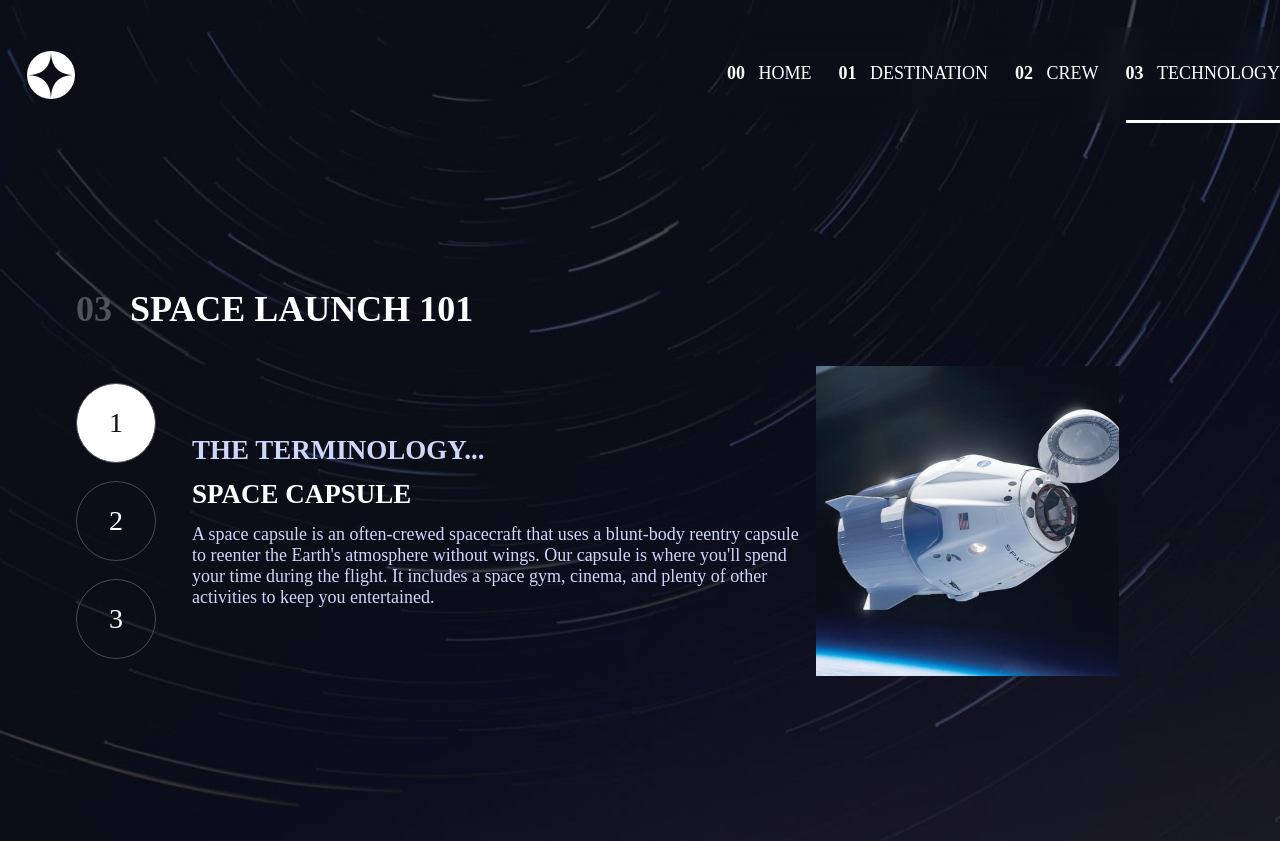
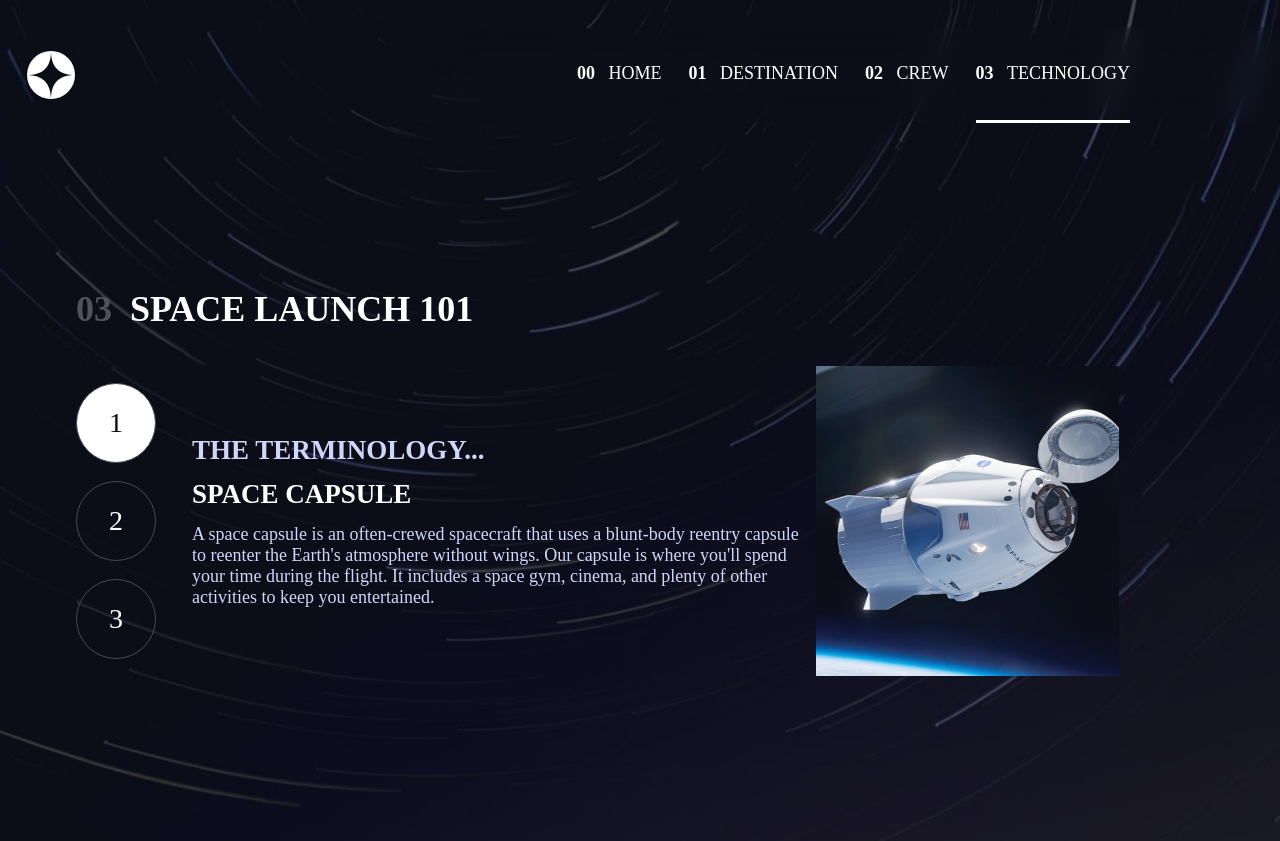
Before and after one commit to MitiaElodie/space-tourism-website-main, a Vue app: page /technology in a window 1280 px wide. Built offline with nearby package versions, Linux system fonts and the light colour scheme; a web font is replaced by a local one.

Commit message:
CSS: add padding left and right to the menu for space

```diff
--- a/src/App.vue
+++ b/src/App.vue
@@ -74,6 +74,7 @@ export default {
       height: 100%;
       gap: 1.5em;
       backdrop-filter: blur(15px);
+      padding: 0 var(--menu-padding);
    }
 
    &__router-link {
--- a/src/assets/base.scss
+++ b/src/assets/base.scss
@@ -87,6 +87,8 @@ $laptop-breakpoint: 1000px;
     --logo-margin-left: 1.5em;
 
     --header-height: 96px;
+
+    --menu-padding: 25px
   }
 }
 
@@ -113,6 +115,8 @@ $laptop-breakpoint: 1000px;
 
     --number-slider-size: 80px;
     --header-margin-top: 1.5em;
+
+    --menu-padding: 150px;
   }
 }
 *,
```
